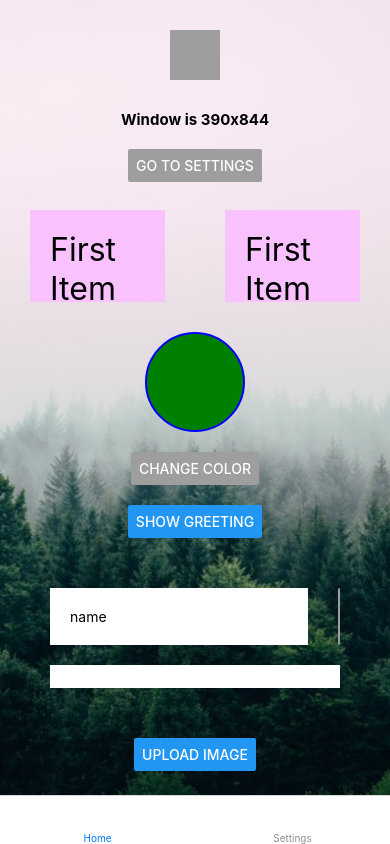
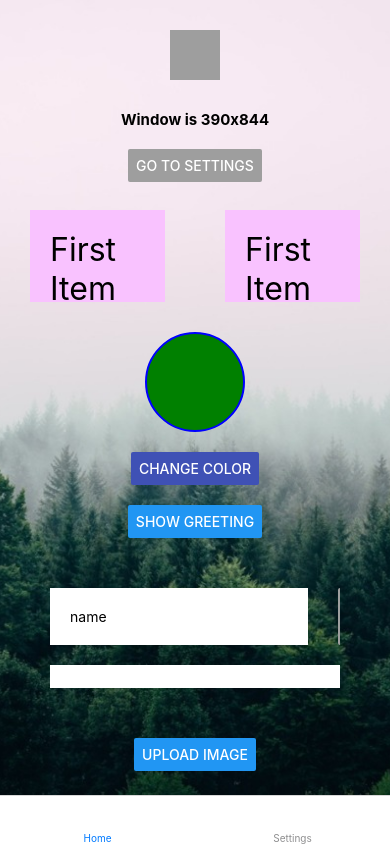
Before and after one commit to deniskodak/text-react-native, a React Native app: screen /Home in a window 390 px wide. Built offline with nearby package versions, Linux system fonts and the light colour scheme; grey boxes are pictures that could not be loaded.

Commit message:
change color of btns

```diff
--- a/components/ColorPicker/ColorPicker.tsx
+++ b/components/ColorPicker/ColorPicker.tsx
@@ -12,7 +12,7 @@ export default function ColorPicker() {
     return (
         <View style={{marginBottom: 20, alignItems: 'center' }}>
           <View style={{backgroundColor: color, width: 100, height: 100, borderRadius: 75, borderWidth: 2, borderColor: 'blue', marginBottom: 20,}}></View>
-            <Button color="#9e9e9e" title="Change color" onPress={changeColor}></Button>
+            <Button color="#3f51b5" title="Change color" onPress={changeColor}></Button>
         </View>
     )
 };
```
